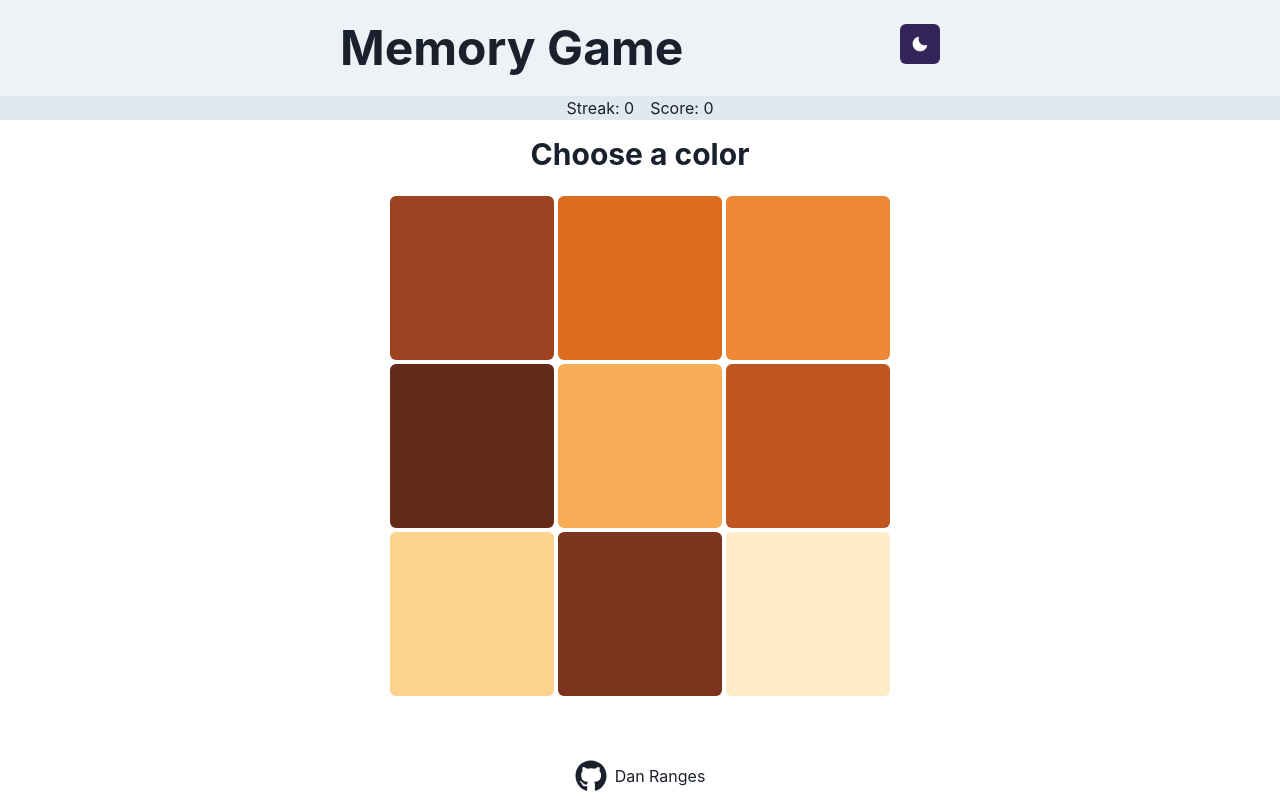
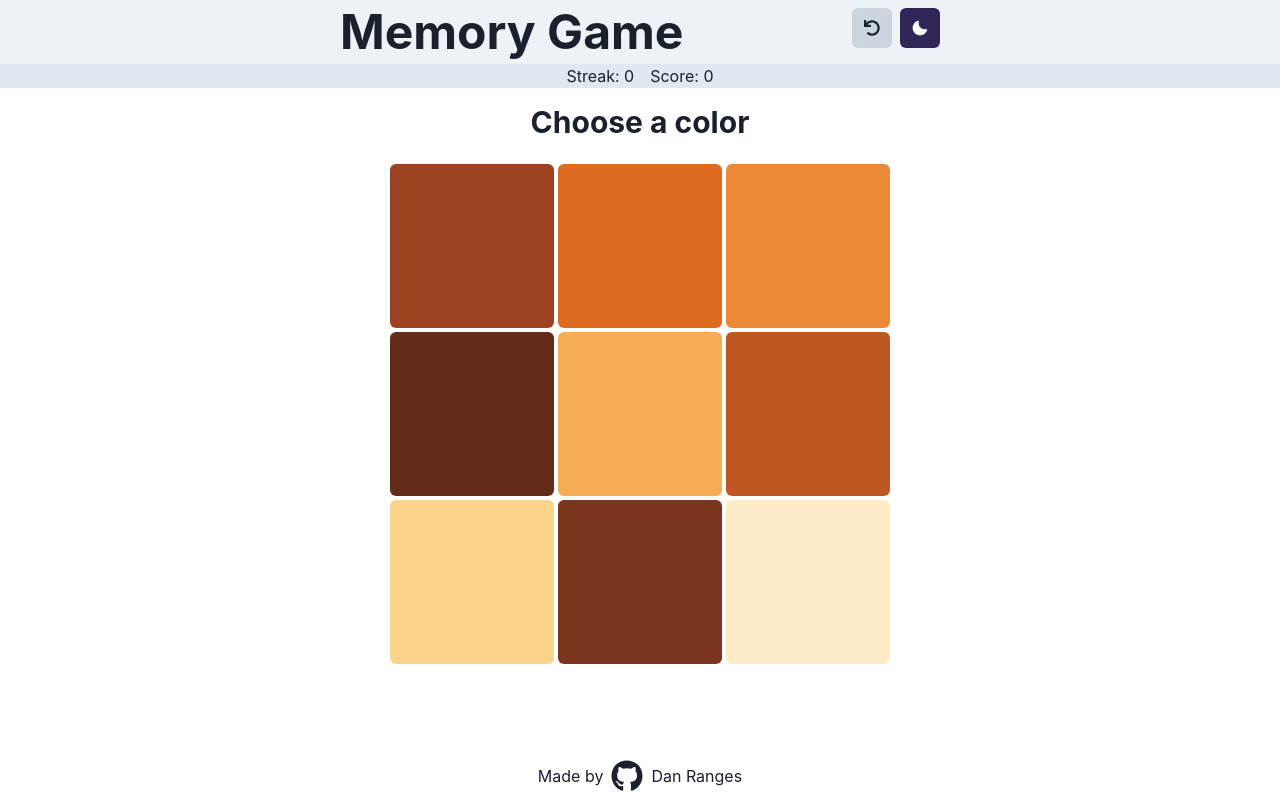
Before and after one commit to danranges/memory-card, a React (Create React App) app: page / in a window 1280 px wide. Both pictures are taken after a click on the button "orange". Built offline with nearby package versions, Linux system fonts and the light colour scheme.

Commit message:
Fix header, add restard button, update README.md

```diff
--- a/src/App.jsx
+++ b/src/App.jsx
@@ -44,7 +44,7 @@ const App = () => {
 
   return (
     <Box height={'100vh'} className='App'>
-      <Header />
+      <Header handleNewGame={handleNewGame} hasTheme={hasTheme} />
       <Scoreboard streak={streak} score={score} />
       <Flex width={'100vw'} justify={'center'} pb={10}>
         {!hasTheme && !isGameOver && (
--- a/src/components/Footer.jsx
+++ b/src/components/Footer.jsx
@@ -20,6 +20,7 @@ const Footer = () => {
         alignItems='center'
         my={2}
       >
+        <Text display={'inline'}>Made by</Text>
         <Icon as={FaGithub} w={8} h={8} />
         <Text display={'inline'}>Dan Ranges</Text>
       </Link>
--- a/src/components/Header.jsx
+++ b/src/components/Header.jsx
@@ -3,23 +3,35 @@ import {
   IconButton,
   Flex,
   Heading,
+  Box,
   useColorMode,
   useColorModeValue,
 } from '@chakra-ui/react';
 import { MoonIcon, SunIcon } from '@chakra-ui/icons';
+import { FaUndo } from 'react-icons/fa';
 
-const Header = () => {
+const Header = ({ handleNewGame, hasTheme }) => {
   const { toggleColorMode } = useColorMode();
   const bgColor = useColorModeValue('gray.100', 'gray.700');
   const modeIcon = useColorModeValue(<MoonIcon />, <SunIcon />);
-  const modeBg = useColorModeValue('purple.900', 'orange.300');
+  const modeBg = useColorModeValue('purple.900', 'orange');
+  const redoBg = useColorModeValue('gray.300', 'gray.600');
 
   return (
-    <Flex width='100vw' justify={'center'} background={bgColor} p={6}>
+    <Flex width='100vw' justify={'center'} background={bgColor} px={6} py={2}>
       <Flex justify={'space-between'} w={'100%'} maxW={'600px'}>
         <Heading as='h1' size='2xl'>
           Memory Game
         </Heading>
+        <Box>
+          {hasTheme && (
+            <IconButton
+              onClick={handleNewGame}
+              icon={<FaUndo />}
+              bg={redoBg}
+              mr={2}
+            />
+          )}
           <IconButton
             onClick={toggleColorMode}
             color={'white'}
@@ -27,6 +39,7 @@ const Header = () => {
             fontWeight='bold'
             bg={modeBg}
           />
+        </Box>
       </Flex>
     </Flex>
   );
```
Also changed, not shown: package.json (+7 -1 lines), 2 other files (tests, documents, lock files or other folders). Lines whose indentation alone changed are shown as unchanged.
